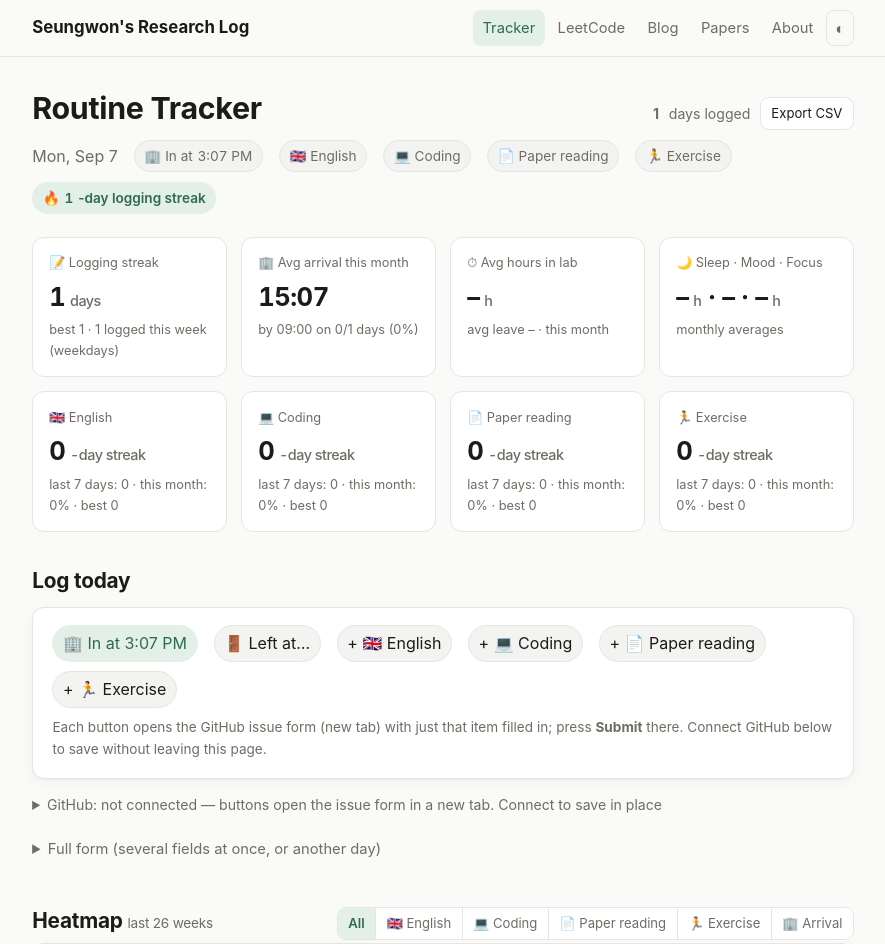
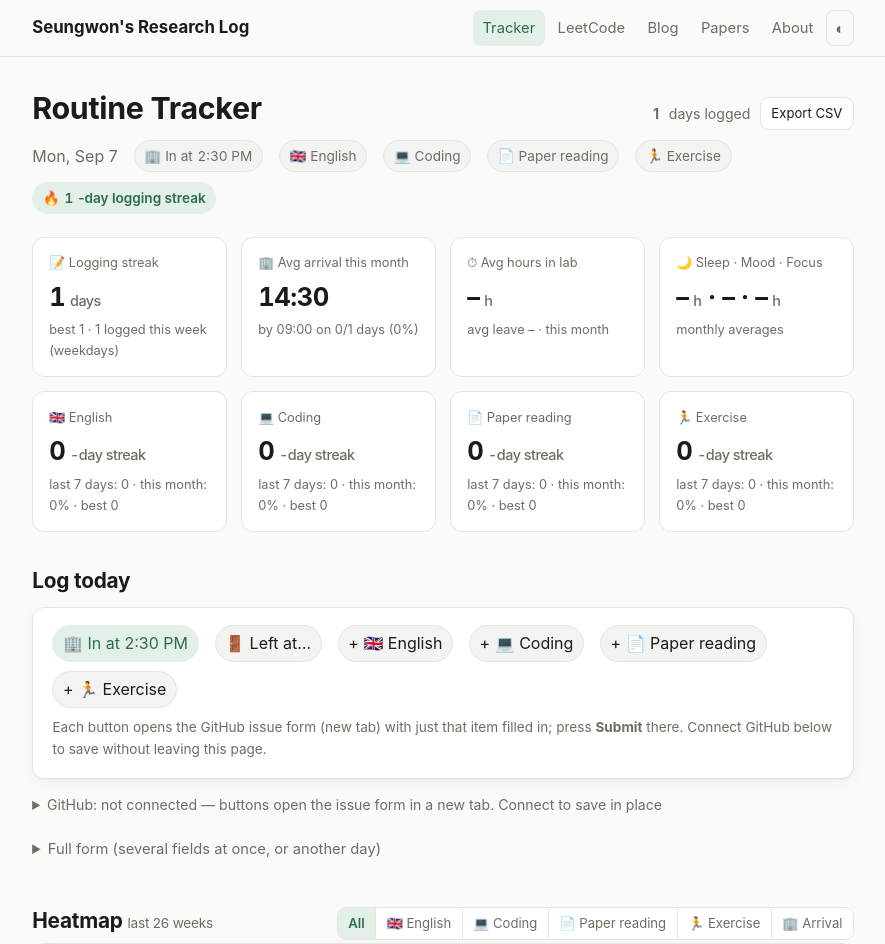
Before and after one commit to Aiant5615/Aiant5615.github.io, a Jekyll site: the page built from tracker/index.html, in a window 1280 px wide and 1400 px high. Shown: the top 944 px of the window, without its empty margins (197-1082 px from the left). Built offline with Jekyll 4.4.1, drawn with Linux system fonts in a browser that asks for light colours; some web fonts are replaced; some of the changed text lies outside the part shown.

Commit message:
log: 2026-09-07 (#4)

```diff
--- a/_data/days/2026-09-07.yml
+++ b/_data/days/2026-09-07.yml
@@ -1,2 +1,2 @@
-arrive: "15:07"
+arrive: "14:30"
 done: []
```
